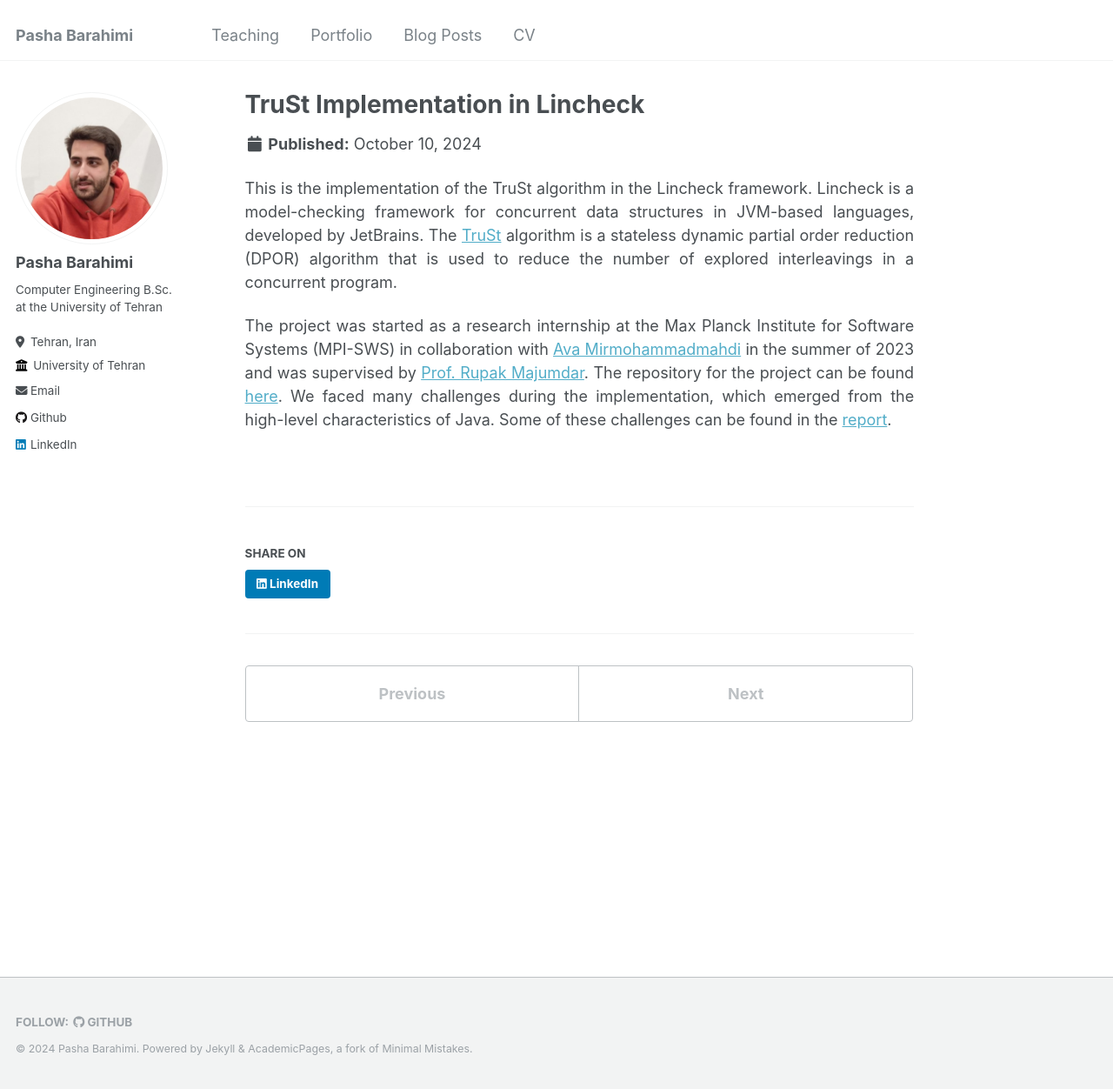
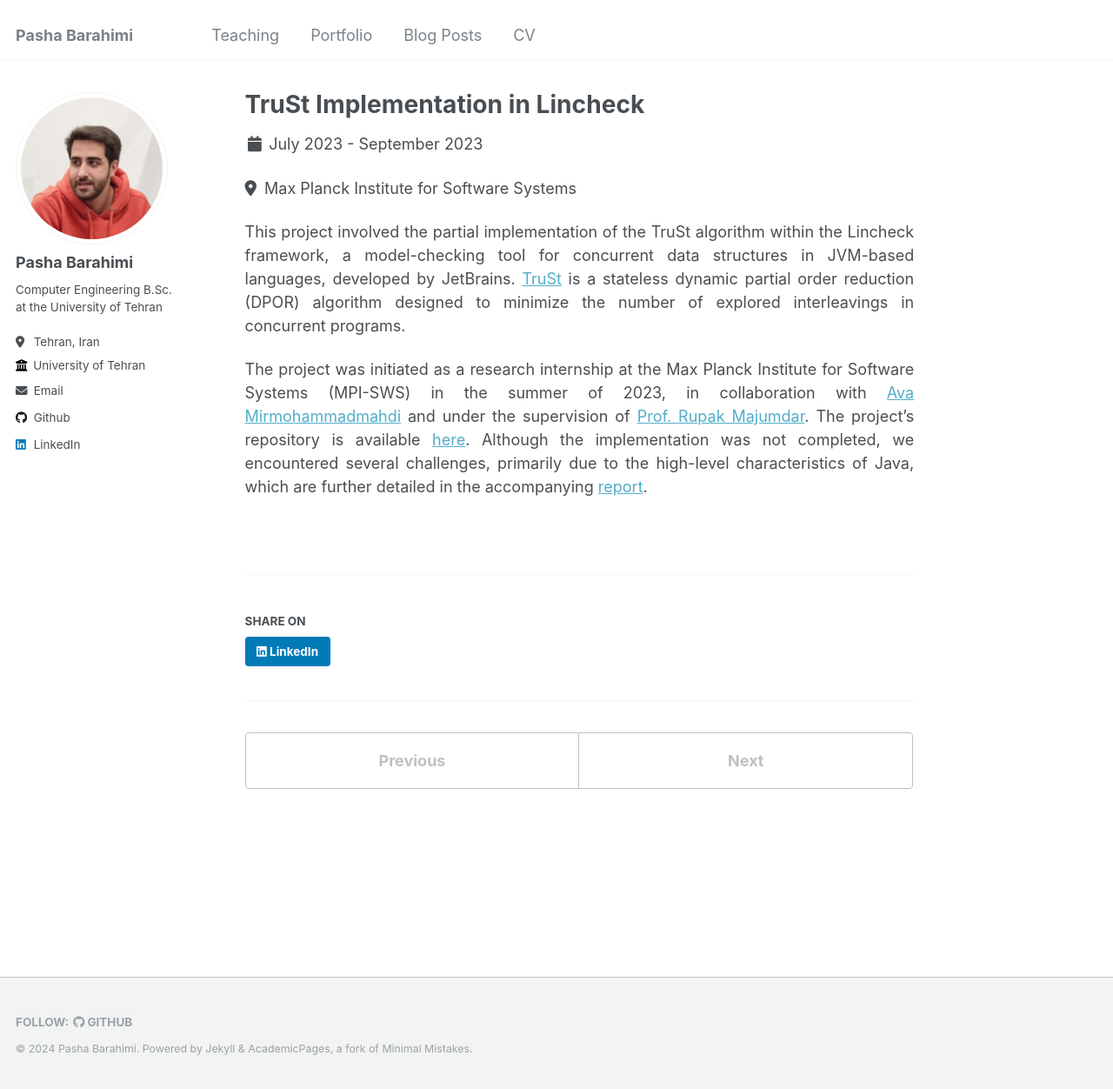
Before and after one commit to PashaBarahimi/PashaBarahimi.github.io, a Jekyll site: the page built from _portfolio/research-1-lincheck.md, in a window 1280 px wide and 1252 px high. Shown: the whole window at 87% size. Built offline with Jekyll 4.4.1, drawn with Linux system fonts in a browser that asks for light colours.

Commit message:
Daterange and location for portfolio

```diff
--- a/_includes/archive-single.html
+++ b/_includes/archive-single.html
@@ -38,10 +38,15 @@
     <p> {{ post.type }}, <i>{{ post.venue }}</i> <!-- , {{ page.date | default: "1900-01-01" | date: "%Y" }} --> </p>
     {% elsif post.collection == 'publications' %}
     <p>Published in <i>{{ post.venue }}</i>, {{ post.date | default: "1900-01-01" | date: "%Y" }} </p>
+    {% elsif post.collection == 'portfolio' and post.daterange %}
+    <p class="page__date"><strong><i class="fa fa-fw fa-calendar" aria-hidden="true"></i></strong> {{ post.daterange | default "" }}</p>
     {% elsif post.date %}
     <p class="page__date"><strong><i class="fa fa-fw fa-calendar" aria-hidden="true"></i> {{ site.data.ui-text[site.locale].date_label |
         default: "Published:" }}</strong> <time datetime="{{ post.date | default: " 1900-01-01" | date_to_xmlschema }}">{{ post.date |
         default: "1900-01-01" | date: "%B %d, %Y" }}</time></p>
+    {% endif %}
+    {% if post.location %}
+        <p><i class="fa-solid fa-location-dot icon-pad-right" aria-hidden="true"></i>{{ post.location }}</p>
     {% endif %}
 
     {% if post.excerpt and site.read_more != 'enabled' %}
--- a/_layouts/single.html
+++ b/_layouts/single.html
@@ -43,12 +43,17 @@ layout: default
 
         {% if page.collection == 'teaching' %}
         <p> {{ page.type }}, <i>{{ page.venue }}</i><!-- , {{ page.date | default: "1900-01-01" | date: "%Y" }} --> </p>
+        {% elsif page.collection == 'portfolio' and page.daterange %}
+        <p class="page__date"><strong><i class="fa fa-fw fa-calendar" aria-hidden="true"></i></strong> {{ page.daterange | default: "" }}</p>
         {% elsif page.venue and page.date %}
         <p>Published in <i>{{ page.venue }}</i>, {{ page.date | default: "1900-01-01" | date: "%Y" }} </p>
         {% elsif page.date %}
         <p class="page__date"><strong><i class="fa fa-fw fa-calendar" aria-hidden="true"></i> {{ site.data.ui-text[site.locale].date_label |
             default: "Published:" }}</strong> <time datetime="{{ page.date | date_to_xmlschema }}">{{ page.date | default: "1900-01-01" |
             date: "%B %d, %Y" }}</time></p>
+        {% endif %}
+        {% if page.location %}
+        <p><i class="fa-solid fa-location-dot icon-pad-right" aria-hidden="true"></i>{{ page.location }}</p>
         {% endif %}
       </header>
       {% endunless %}
--- a/_portfolio/research-1-lincheck.md
+++ b/_portfolio/research-1-lincheck.md
@@ -1,11 +1,13 @@
 ---
 title: "TruSt Implementation in Lincheck"
 permalink: /portfolio/lincheck/
-excerpt: "Implementation of a stateless DPOR algorithm for a model-checking framework at Max Planck for Software Systems"
+excerpt: "Implementation of a stateless DPOR algorithm for a model-checking framework"
 collection: portfolio
 type: research
+daterange: July 2023 - September 2023
+location: Max Planck Institute for Software Systems
 ---
 
-This is the implementation of the TruSt algorithm in the Lincheck framework. Lincheck is a model-checking framework for concurrent data structures in JVM-based languages, developed by JetBrains. The [TruSt](https://plv.mpi-sws.org/genmc/popl2022-trust.pdf) algorithm is a stateless dynamic partial order reduction (DPOR) algorithm that is used to reduce the number of explored interleavings in a concurrent program.
+This project involved the partial implementation of the TruSt algorithm within the Lincheck framework, a model-checking tool for concurrent data structures in JVM-based languages, developed by JetBrains. [TruSt](https://plv.mpi-sws.org/genmc/popl2022-trust.pdf) is a stateless dynamic partial order reduction (DPOR) algorithm designed to minimize the number of explored interleavings in concurrent programs.
 
-The project was started as a research internship at the Max Planck Institute for Software Systems (MPI-SWS) in collaboration with [Ava Mirmohammadmahdi](https://github.com/avamirm) in the summer of 2023 and was supervised by [Prof. Rupak Majumdar](https://people.mpi-sws.org/~rupak/). The repository for the project can be found [here](https://github.com/rupakm/lincheck). We faced many challenges during the implementation, which emerged from the high-level characteristics of Java. Some of these challenges can be found in the [report](https://github.com/rupakm/lincheck/blob/master/src/jvm/main/org/jetbrains/kotlinx/lincheck/strategy/managed/trust/README.md).
+The project was initiated as a research internship at the Max Planck Institute for Software Systems (MPI-SWS) in the summer of 2023, in collaboration with [Ava Mirmohammadmahdi](https://avamirm.github.io) and under the supervision of [Prof. Rupak Majumdar](https://people.mpi-sws.org/~rupak/). The project’s repository is available [here](https://github.com/rupakm/lincheck). Although the implementation was not completed, we encountered several challenges, primarily due to the high-level characteristics of Java, which are further detailed in the accompanying [report](https://github.com/rupakm/lincheck/blob/master/src/jvm/main/org/jetbrains/kotlinx/lincheck/strategy/managed/trust/README.md).
```
Also changed, not shown: _includes/author-profile.html (+5 -5 lines), _portfolio/other-1-doodlejump.md (+2 -1 lines), _portfolio/selected-1-distcomp.md (+1 -0 lines).
